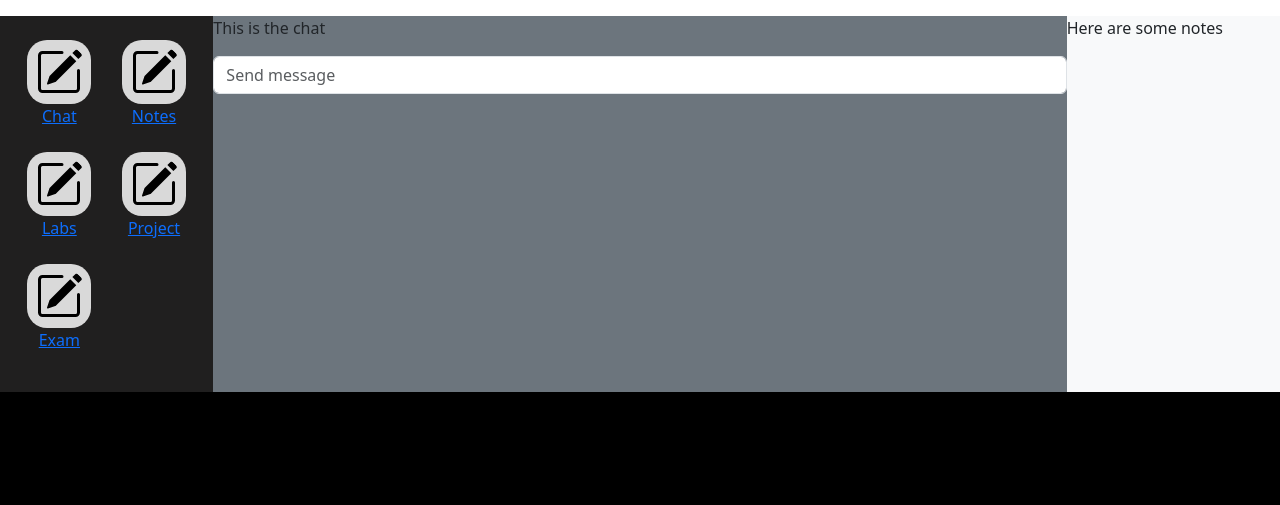
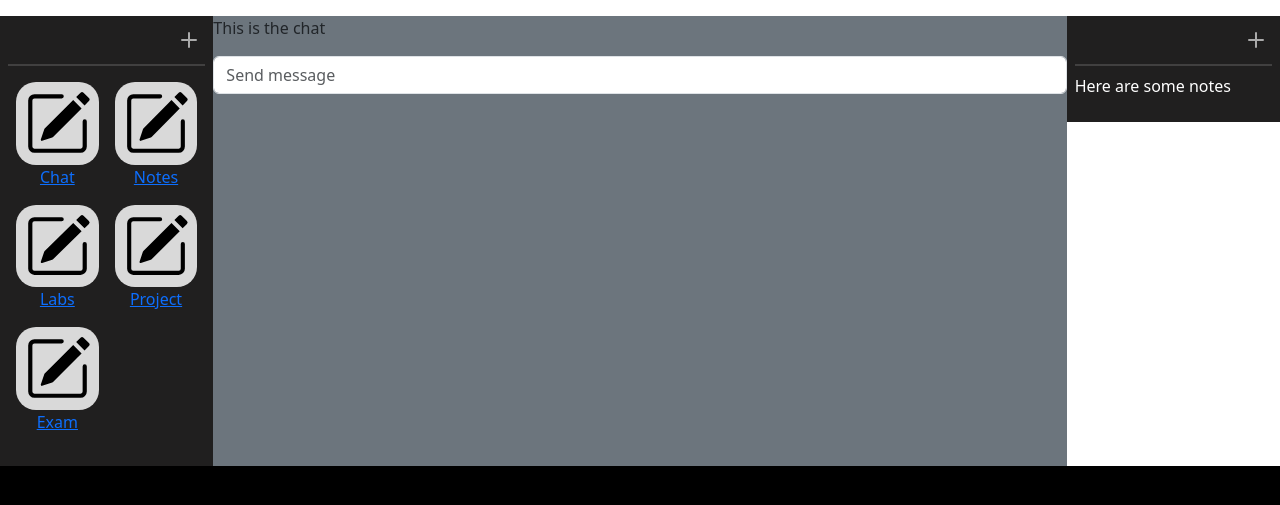
Before and after one commit to Agile-Web-Dev/UniNote, a Flask app: page /chatroom in a window 1280 px wide. Shown: the part 152-657 px from the top of the page. Run offline with Flask 3, Linux system fonts and the light colour scheme; some libraries are stand-ins or nearby versions.

Commit message:
Reuse sidebar component + consistent spacing on for navbar

```diff
--- a/app/static/css/chatroom.css
+++ b/app/static/css/chatroom.css
@@ -2,22 +2,25 @@
   height: 100%;
 }
 
-.nav-wrapper {
+.side-wrapper {
   height: 100%;
   background: var(--app-grey-800);
+}
+
+.side-container {
 }
 
 .nav-container {
   display: grid;
   grid-template-columns: repeat(auto-fit, minmax(4rem, 1fr));
-  gap: 1.5rem;
-  padding: 1.5rem;
+  gap: 1rem;
 }
 
 .nav-item-container {
   display: flex;
   flex-direction: column;
   align-items: center;
+  list-style-type: none;
 }
 
 .nav-item-image {
@@ -25,9 +28,14 @@
   padding: 0.5rem;
   border-radius: 1.25rem;
   background: var(--app-grey-50);
+  object-fit: fill;
+  width: 100%;
+  height: 100%; /* remove these to not scale image on resize */
 }
 
-.side-container {
-  display: flex;
-  /* width: 36rem; */
+.sidebar-line {
+  height: 2px;
+  margin-left: 0.5rem;
+  margin-right: 0.5rem;
+  background: var(--app-grey-600);
 }
--- a/app/static/css/global.css
+++ b/app/static/css/global.css
@@ -14,6 +14,11 @@ html {
   --app-grey-600: #414040;
   --app-grey-800: #201f1f;
   --app-grey-900: black;
+}
+
+.colour-grey-0 {
+  color: var(--app-grey-0);
+  fill: white;
 }
 
 * {
--- a/app/templates/components/sections/navbar.html
+++ b/app/templates/components/sections/navbar.html
@@ -1,4 +1,7 @@
-<ul class="nav-container">
+{% extends "components/sections/sidebar.html" %}
+{% block sidebarcontent %}
+  <nav class="p-2">
+    <ul class="nav-container p-0">
       {% for nav_item in nav_items %}
         <li class="nav-item-container">
           <img width="64" height="64" alt="{{ nav_item }}" src={{ url_for('static', filename='assets/pencil-square.svg') }} class="nav-item-image" />
@@ -6,3 +9,5 @@
         </li>
       {% endfor %}
     </ul>
+  </nav>
+{% endblock sidebarcontent %}
--- /dev/null
+++ b/app/templates/components/sections/notesbar.html
@@ -0,0 +1,4 @@
+{% extends "components/sections/sidebar.html" %}
+{% block sidebarcontent %}
+  <p class="text-white">Here are some notes</p>
+{% endblock sidebarcontent %}
--- a/app/templates/components/sections/sidebar.html
+++ b/app/templates/components/sections/sidebar.html
@@ -1,3 +1,9 @@
-<section class="side-container">
-  <p>Here are some notes</p>
-</section>
+<div class="p-2 d-flex justify-content-end">
+  <!-- handle this logic with js instead or it will be a pain -->
+  <img width="32" height="32" alt="{{ nav_item }}" src={{ url_for('static', filename='assets/plus.svg') }} />
+</div>
+<div class="sidebar-line"></div>
+<div class="p-2">
+  {% block sidebarcontent %}
+  {% endblock sidebarcontent %}
+</div>
--- a/app/templates/layouts/base.html
+++ b/app/templates/layouts/base.html
@@ -7,15 +7,15 @@
 {% endblock header %}
 {% block main %}
   <div class="row g-0">
-    <nav class="col nav-wrapper">
+    <section class="col side-wrapper">
       {% include "components/sections/navbar.html" %}
-    </nav>
+    </section>
     <section class="col-8 bg-secondary">
       {% block content %}
       {% endblock content %}
     </section>
-    <section class="col bg-body-tertiary">
-      {% include "components/sections/sidebar.html" %}
+    <section class="col side-wrapper">
+      {% include "components/sections/notesbar.html" %}
     </section>
   </div class="row">
 {% endblock main %}
```
Also changed, not shown: app/static/assets/plus.svg (added). Lines whose indentation alone changed are shown as unchanged.
